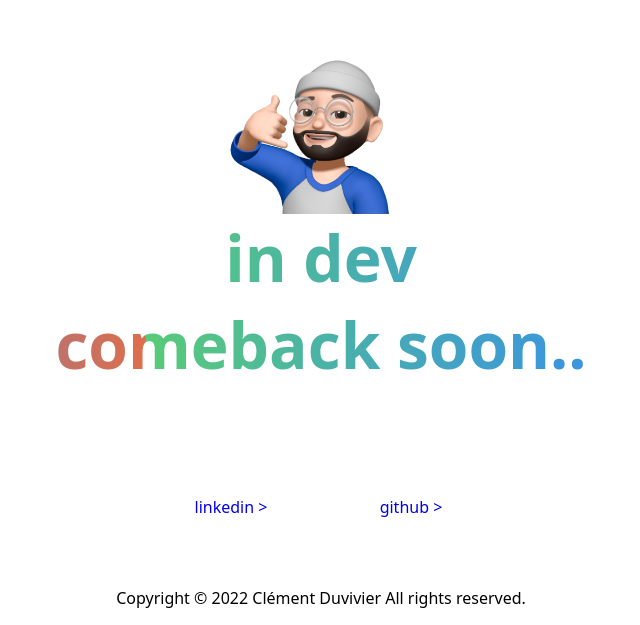
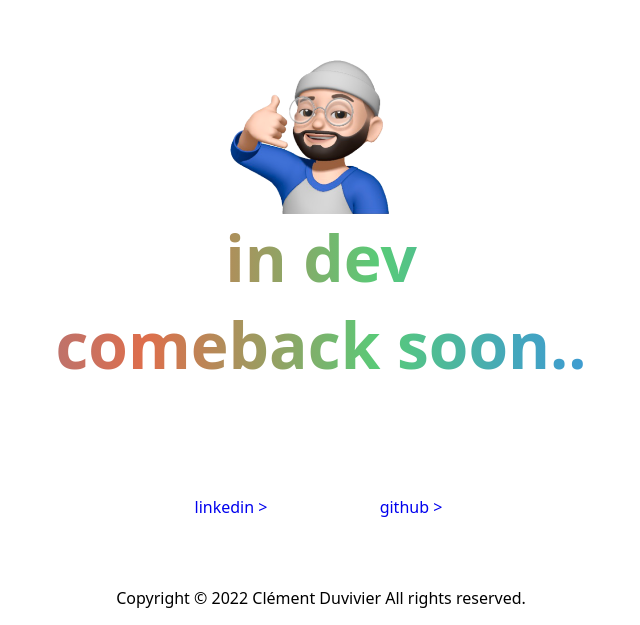
Before and after one commit to ClemOurs/main_portfolio, a Next.js app: page / in a window 1280 px wide. Shown: the part 175-800 px from the top of the page, without its empty margins (319-959 px from the left). Built offline with nearby package versions, Linux system fonts and the light colour scheme.

Commit message:
:bug: gradient title fixed

```diff
--- a/styles/components/_gradient.scss
+++ b/styles/components/_gradient.scss
@@ -3,6 +3,6 @@
     color: transparent;
     -webkit-background-clip: text;
     background-clip: text;
-    background-image: linear-gradient(270deg,#DE6E4B,#857AA6 24%,#3185FC 45%,#45A8BA 76%,#58CB78);
+    background-image: linear-gradient(270deg,#DE6E4B,#857AA6 24%,#3185FC 45%,#45A8BA 66%,#58CB78 78%, #DE6E4B);
     background-color: #DE6E4B 0%;
 }
```
